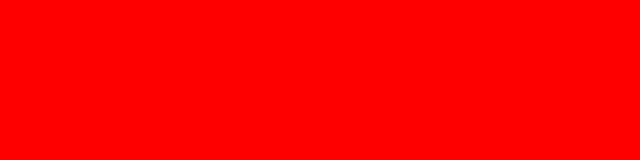
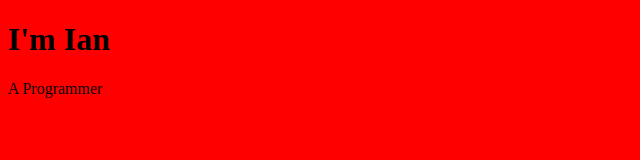
Before and after one commit to ianCoops/CSS---My-Site, a plain HTML site: page CSS - My Site/index.html in a window 1280 px wide. Shown: the whole page, without its empty margins (0-640 px from the left). Drawn offline with Linux system fonts and the light colour scheme.

Commit message:
Homepage layout design

```diff
--- a/CSS - My Site/index.html
+++ b/CSS - My Site/index.html
@@ -8,6 +8,10 @@
     <link rel="stylesheet" href="css/styles.css">
 </head>
 <body>
+    <div class="">
 
+    </div>
+    <h1>I'm Ian</h1>
+    <p>A Programmer</p>
 </body>
 </html>
```
